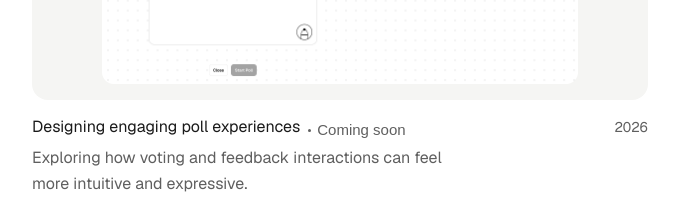
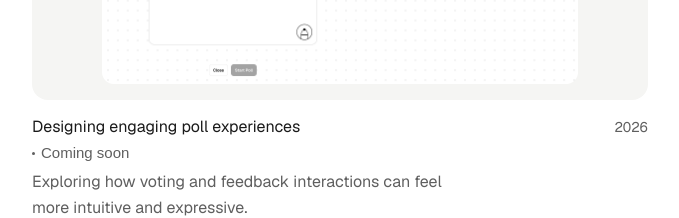
Before and after one commit to aditishinde304/my-portfolio, a Next.js app: page / in a window 1280 px wide. Shown: the part 1800-2018 px from the top of the page, without its empty margins (300-979 px from the left). Built offline with nearby package versions, Linux system fonts and the light colour scheme; a web font is replaced by a local one.

Commit message:
Fix Coming soon alignment - always on its own line below title

```diff
--- a/app/page.tsx
+++ b/app/page.tsx
@@ -178,16 +178,16 @@ export default function Home() {
                 <div>
                   <p className="text-[16px] leading-snug" style={{ color: "var(--foreground)" }}>
                     {project.name}
+                  </p>
                   {project.comingSoon && (
-                      <span className="inline-flex items-center gap-1.5 ml-2 align-baseline">
+                    <span className="flex items-center gap-1.5 mt-1">
                       <span
                         className="rounded-full shrink-0"
-                          style={{ width: "3px", height: "3px", background: "var(--muted)", display: "inline-block", verticalAlign: "middle" }}
+                        style={{ width: "3px", height: "3px", background: "var(--muted)", display: "inline-block" }}
                       />
                       <span className="text-[15px]" style={{ color: "var(--muted)", fontFamily: "var(--font-shantell)" }}>Coming soon</span>
                     </span>
                   )}
-                  </p>
                 </div>
                 <span className="text-[14px] shrink-0 tabular-nums" style={{ color: "var(--muted)" }}>
                   {project.year}
```
Lines whose indentation alone changed are shown as unchanged.
